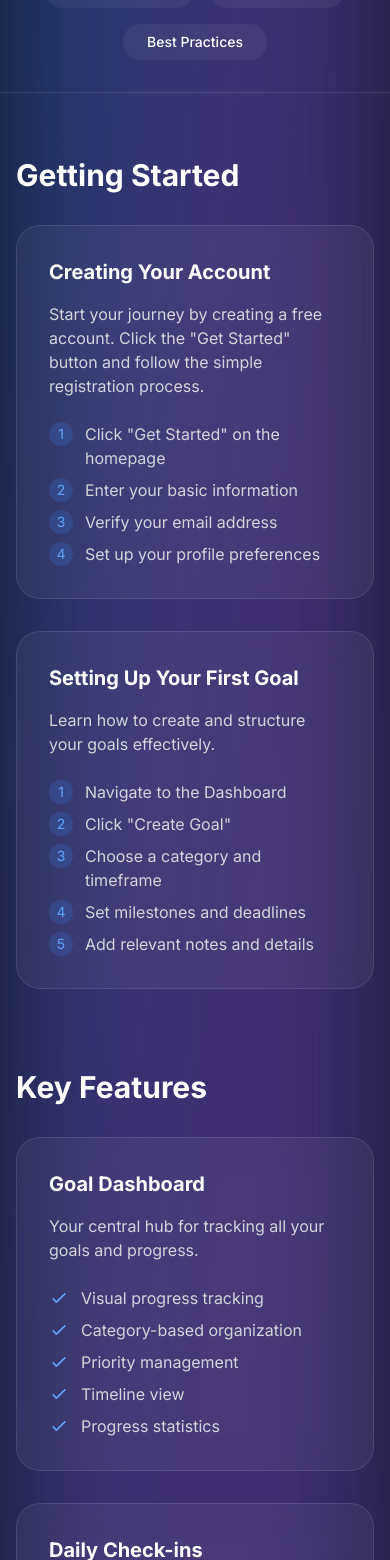
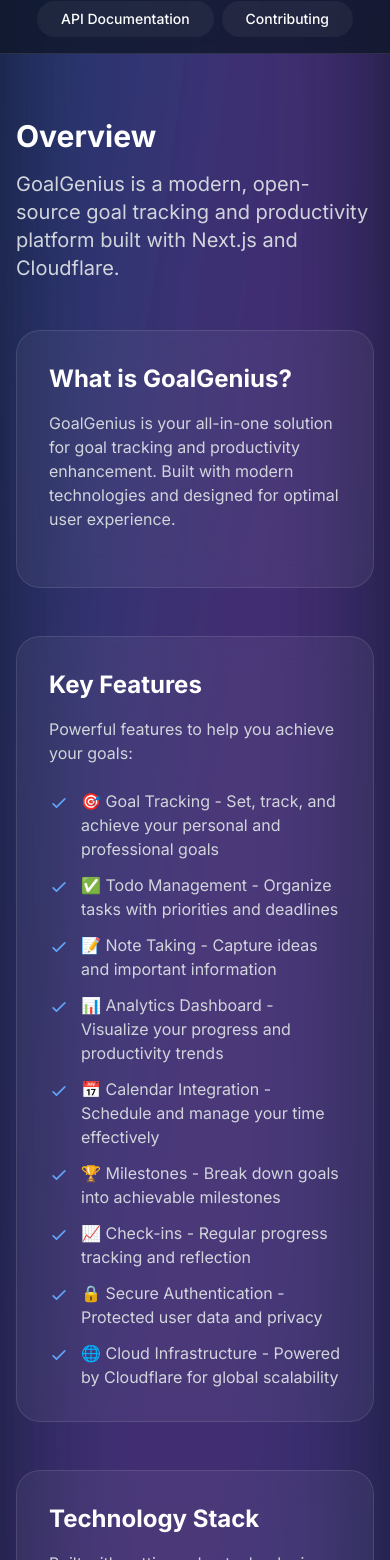
Before and after one commit to Ismailco/GoalGenius-website, a Next.js app: page /docs in a window 390 px wide. Shown: the part 368-1928 px from the top of the page. Built offline with nearby package versions, Linux system fonts and the light colour scheme.

Commit message:
Update the /docs page to use new tab/nav system & content

```diff
--- a/app/docs/page.tsx
+++ b/app/docs/page.tsx
@@ -1,170 +1,368 @@
-import { Metadata } from 'next';
+'use client';
+
+// import { Metadata } from 'next';
 import Link from 'next/link';
 import AnimatedSection from '../../components/AnimatedSection';
 import Script from 'next/script';
+import { useState } from 'react';
 
-interface StepContent {
-  subtitle: string;
-  text: string;
-  steps: string[];
+interface TabContent {
+  id: string;
+  title: string;
+  description: string;
+  content: {
+    title: string;
+    description?: string;
+    items?: string[];
+    type?: 'list' | 'code' | 'text';
+    codeLanguage?: string;
+    code?: string;
+  }[];
 }
 
-interface FeatureContent {
-  subtitle: string;
-  text: string;
-  features: string[];
-}
-
-interface TipContent {
-  subtitle: string;
-  text: string;
-  tips: string[];
-}
-
-type ContentItem = StepContent | FeatureContent | TipContent;
-
-interface Section {
-  id: string;
-  title: string;
-  content: ContentItem[];
-}
-
-const hasSteps = (item: ContentItem): item is StepContent => 'steps' in item;
-const hasFeatures = (item: ContentItem): item is FeatureContent => 'features' in item;
-const hasTips = (item: ContentItem): item is TipContent => 'tips' in item;
-
-const sections: Section[] = [
+const tabs: TabContent[] = [
   {
-    id: 'getting-started',
-    title: 'Getting Started',
+    id: 'overview',
+    title: 'Overview',
+    description: 'GoalGenius is a modern, open-source goal tracking and productivity platform built with Next.js and Cloudflare.',
     content: [
       {
-        subtitle: 'Creating Your Account',
-        text: 'Start your journey by creating a free account. Click the "Get Started" button and follow the simple registration process.',
-        steps: [
-          'Click "Get Started" on the homepage',
-          'Enter your basic information',
-          'Verify your email address',
-          'Set up your profile preferences'
+        title: 'What is GoalGenius?',
+        description: 'GoalGenius is your all-in-one solution for goal tracking and productivity enhancement. Built with modern technologies and designed for optimal user experience.',
+        type: 'text'
+      },
+      {
+        title: 'Key Features',
+        description: 'Powerful features to help you achieve your goals:',
+        type: 'list',
+        items: [
+          '🎯 Goal Tracking - Set, track, and achieve your personal and professional goals',
+          '✅ Todo Management - Organize tasks with priorities and deadlines',
+          '📝 Note Taking - Capture ideas and important information',
+          '📊 Analytics Dashboard - Visualize your progress and productivity trends',
+          '📅 Calendar Integration - Schedule and manage your time effectively',
+          '🏆 Milestones - Break down goals into achievable milestones',
+          '📈 Check-ins - Regular progress tracking and reflection',
+          '🔒 Secure Authentication - Protected user data and privacy',
+          '🌐 Cloud Infrastructure - Powered by Cloudflare for global scalability'
         ]
       },
       {
-        subtitle: 'Setting Up Your First Goal',
-        text: 'Learn how to create and structure your goals effectively.',
-        steps: [
-          'Navigate to the Dashboard',
-          'Click "Create Goal"',
-          'Choose a category and timeframe',
-          'Set milestones and deadlines',
-          'Add relevant notes and details'
+        title: 'Technology Stack',
+        description: 'Built with cutting-edge technologies:',
+        type: 'list',
+        items: [
+          'Frontend: Next.js 15.2.5, React 19, TailwindCSS',
+          'Database: Cloudflare D1 with Drizzle ORM',
+          'Authentication: Custom auth with better-auth',
+          'Deployment: Cloudflare Workers with OpenNext.js',
+          'Type Safety: TypeScript',
+          'UI Components: Custom components with Framer Motion',
+          'Security: DOMPurify, XSS protection'
         ]
       }
     ]
   },
   {
-    id: 'features',
-    title: 'Key Features',
+    id: 'getting-started',
+    title: 'Getting Started',
+    description: 'Learn how to use GoalGenius effectively with our comprehensive guides.',
     content: [
       {
-        subtitle: 'Goal Dashboard',
-        text: 'Your central hub for tracking all your goals and progress.',
-        features: [
-          'Visual progress tracking',
-          'Category-based organization',
-          'Priority management',
-          'Timeline view',
-          'Progress statistics'
+        title: 'Setting Up Your Account',
+        description: 'Get started with GoalGenius in minutes:',
+        type: 'list',
+        items: [
+          '1. Visit app.goalgenius.online and click "Sign Up"',
+          '2. Choose your authentication method (Google, GitHub, or Email)',
+          '3. Complete your profile setup',
+          '4. Set your first goal'
         ]
       },
       {
-        subtitle: 'Daily Check-ins',
-        text: 'Maintain accountability and track your daily progress.',
-        features: [
-          'Mood tracking',
-          'Progress updates',
-          'Daily reflections',
-          'Achievement logging',
-          'Challenge documentation'
+        title: 'Goals Management',
+        description: 'Create and manage your goals effectively:',
+        type: 'list',
+        items: [
+          '1. Navigate to the Goals dashboard',
+          '2. Click "Create Goal" to start a new goal',
+          '3. Set goal title, description, and deadline',
+          '4. Add milestones and success criteria',
+          '5. Set up regular check-ins',
+          '6. Track progress and update status'
         ]
       },
       {
-        subtitle: 'Smart Notes',
-        text: 'Capture and organize your thoughts and ideas.',
-        features: [
-          'Rich text formatting',
-          'Category tagging',
-          'Search functionality',
-          'Pin important notes',
-          'Share with others'
+        title: 'Todo Management',
+        description: 'Organize your tasks effectively:',
+        type: 'list',
+        items: [
+          '1. Access the Todo section',
+          '2. Create todos with priorities and deadlines',
+          '3. Group todos by projects or goals',
+          '4. Set reminders and notifications',
+          '5. Track completion status',
+          '6. View todo analytics'
+        ]
+      },
+      {
+        title: 'Milestones',
+        description: 'Break down goals into achievable milestones:',
+        type: 'list',
+        items: [
+          '1. Open a goal and click "Add Milestone"',
+          '2. Set milestone title and target date',
+          '3. Define success criteria',
+          '4. Add subtasks if needed',
+          '5. Track milestone progress',
+          '6. Celebrate milestone completion'
+        ]
+      },
+      {
+        title: 'Check-ins',
+        description: 'Regular progress tracking and reflection:',
+        type: 'list',
+        items: [
+          '1. Schedule regular check-ins',
+          '2. Record progress updates',
+          '3. Add reflection notes',
+          '4. Update goal status',
+          '5. Identify blockers or challenges',
+          '6. Plan next actions'
+        ]
+      },
+      {
+        title: 'Notes',
+        description: 'Capture and organize your thoughts:',
+        type: 'list',
+        items: [
+          '1. Create new notes with rich text formatting',
+          '2. Organize notes with tags and categories',
+          '3. Link notes to goals or milestones',
+          '4. Add attachments and references',
+          '5. Use search and filters',
+          '6. Share notes with collaborators'
+        ]
+      },
+      {
+        title: 'Analytics Dashboard',
+        description: 'Monitor your progress:',
+        type: 'list',
+        items: [
+          '1. View goal completion rates',
+          '2. Track milestone progress',
+          '3. Analyze check-in patterns',
+          '4. Monitor todo completion',
+          '5. Generate progress reports',
+          '6. Export analytics data'
         ]
       }
     ]
   },
   {
-    id: 'best-practices',
-    title: 'Best Practices',
+    id: 'api',
+    title: 'API Documentation',
+    description: 'Comprehensive guide to the GoalGenius API endpoints and integration.',
     content: [
       {
-        subtitle: 'Setting Effective Goals',
-        text: 'Learn how to set SMART goals that drive results.',
-        tips: [
-          'Be specific about what you want to achieve',
-          'Set measurable targets',
-          'Ensure goals are achievable and realistic',
-          'Define relevant goals that align with your vision',
-          'Set time-bound deadlines'
+        title: 'Authentication',
+        description: 'Secure your API requests:',
+        type: 'list',
+        items: [
+          'OAuth 2.0 support for Google and GitHub',
+          'JWT-based authentication',
+          'Secure session management',
+          'Role-based access control'
         ]
       },
       {
-        subtitle: 'Maintaining Consistency',
-        text: 'Develop habits that lead to long-term success.',
-        tips: [
-          'Schedule daily check-ins',
-          'Review progress weekly',
-          'Adjust goals as needed',
-          'Celebrate small wins',
-          'Learn from setbacks'
+        title: 'Goals API',
+        description: 'Manage goals programmatically:',
+        type: 'list',
+        items: [
+          'GET /api/goals - List all goals',
+          'GET /api/goals/:id - Get goal details',
+          'POST /api/goals - Create new goal',
+          'PUT /api/goals/:id - Update goal',
+          'DELETE /api/goals/:id - Delete goal',
+          'GET /api/goals/:id/progress - Get goal progress'
+        ]
+      },
+      {
+        title: 'Todos API',
+        description: 'Todo management endpoints:',
+        type: 'list',
+        items: [
+          'GET /api/todos - List all todos',
+          'GET /api/todos/:id - Get todo details',
+          'POST /api/todos - Create new todo',
+          'PUT /api/todos/:id - Update todo',
+          'DELETE /api/todos/:id - Delete todo',
+          'PUT /api/todos/:id/complete - Mark todo as complete'
+        ]
+      },
+      {
+        title: 'Milestones API',
+        description: 'Manage goal milestones:',
+        type: 'list',
+        items: [
+          'GET /api/goals/:id/milestones - List goal milestones',
+          'GET /api/milestones/:id - Get milestone details',
+          'POST /api/goals/:id/milestones - Create milestone',
+          'PUT /api/milestones/:id - Update milestone',
+          'DELETE /api/milestones/:id - Delete milestone',
+          'PUT /api/milestones/:id/complete - Complete milestone'
+        ]
+      },
+      {
+        title: 'Check-ins API',
+        description: 'Track progress with check-ins:',
+        type: 'list',
+        items: [
+          'GET /api/goals/:id/checkins - List goal check-ins',
+          'GET /api/checkins/:id - Get check-in details',
+          'POST /api/goals/:id/checkins - Create check-in',
+          'PUT /api/checkins/:id - Update check-in',
+          'DELETE /api/checkins/:id - Delete check-in'
+        ]
+      },
+      {
+        title: 'Notes API',
+        description: 'Manage notes and documentation:',
+        type: 'list',
+        items: [
+          'GET /api/notes - List all notes',
+          'GET /api/notes/:id - Get note details',
+          'POST /api/notes - Create new note',
+          'PUT /api/notes/:id - Update note',
+          'DELETE /api/notes/:id - Delete note',
+          'POST /api/notes/:id/attachments - Add attachment'
+        ]
+      },
+      {
+        title: 'Analytics API',
+        description: 'Access analytics data:',
+        type: 'list',
+        items: [
+          'GET /api/analytics/goals - Goal completion statistics',
+          'GET /api/analytics/milestones - Milestone progress',
+          'GET /api/analytics/todos - Todo completion rates',
+          'GET /api/analytics/checkins - Check-in patterns',
+          'GET /api/analytics/reports - Generate custom reports',
+          'GET /api/analytics/export - Export analytics data'
+        ]
+      }
+    ]
+  },
+  {
+    id: 'contributing',
+    title: 'Contributing',
+    description: 'Join our community and help make GoalGenius better.',
+    content: [
+      {
+        title: 'Development Setup',
+        description: 'Set up your development environment:',
+        type: 'code',
+        codeLanguage: 'bash',
+        code: `# Clone the repository
+git clone https://github.com/ismailco/goalgenius.git
+cd goalgenius
+
+# Install dependencies
+pnpm install
+
+# Set up environment variables
+cp .dev.vars.example .dev.vars
+cp .env.local.example .env.local
+
+# Set up the database
+pnpm db:generate
+pnpm db:migrate:local
+
+# Start the development server
+pnpm dev`
+      },
+      {
+        title: 'Code of Conduct',
+        description: 'Our community guidelines:',
+        type: 'list',
+        items: [
+          'Use welcoming and inclusive language',
+          'Be respectful of differing viewpoints and experiences',
+          'Gracefully accept constructive criticism',
+          'Focus on what is best for the community',
+          'Show empathy towards other community members'
+        ]
+      },
+      {
+        title: 'Pull Request Process',
+        description: 'Steps to contribute code:',
+        type: 'list',
+        items: [
+          '1. Fork the repository',
+          '2. Create a feature branch',
+          '3. Make your changes following our coding guidelines',
+          '4. Ensure tests pass and add new ones if needed',
+          '5. Update documentation as necessary',
+          '6. Submit a pull request with a clear description'
+        ]
+      },
+      {
+        title: 'Coding Guidelines',
+        description: 'Follow our coding standards:',
+        type: 'list',
+        items: [
+          'Use TypeScript for type safety',
+          'Follow the existing code style',
+          'Write meaningful variable and function names',
+          'Comment your code when necessary',
+          'Keep functions small and focused',
+          'Follow React hooks rules',
+          'Implement proper error handling'
         ]
       }
     ]
   }
 ];
 
-// Add metadata for better SEO
-export const metadata: Metadata = {
-	title: 'Documentation - GoalGenius',
-	description: 'Learn how to use GoalGenius effectively and achieve your goals faster. Comprehensive guides, best practices, and tutorials.',
-	openGraph: {
-		title: 'Documentation - GoalGenius',
-		description: 'Learn how to use GoalGenius effectively and achieve your goals faster. Comprehensive guides, best practices, and tutorials.',
-		type: 'website',
-		url: 'https://goalgenius.online/docs',
-		images: [
-			{
-				url: 'https://goalgenius.online/og-docs.jpg',
-				width: 1200,
-				height: 630,
-				alt: 'GoalGenius Documentation',
-			},
-		],
-	},
-	twitter: {
-		card: 'summary_large_image',
-		title: 'Documentation - GoalGenius',
-		description: 'Learn how to use GoalGenius effectively and achieve your goals faster. Comprehensive guides, best practices, and tutorials.',
-		images: ['https://goalgenius.online/og-docs.jpg'],
-	},
-	alternates: {
-		canonical: 'https://goalgenius.online/docs',
-	},
-};
+// export const metadata: Metadata = {
+// 	title: 'Documentation - GoalGenius',
+// 	description: 'Comprehensive documentation for GoalGenius - Learn how to use and contribute to our goal tracking platform.',
+// 	openGraph: {
+// 		title: 'Documentation - GoalGenius',
+// 		description: 'Comprehensive documentation for GoalGenius - Learn how to use and contribute to our goal tracking platform.',
+// 		type: 'website',
+// 		url: 'https://goalgenius.online/docs',
+// 		images: [
+// 			{
+// 				url: 'https://goalgenius.online/og-docs.jpg',
+// 				width: 1200,
+// 				height: 630,
+// 				alt: 'GoalGenius Documentation',
+// 			},
+// 		],
+// 	},
+// 	twitter: {
+// 		card: 'summary_large_image',
+// 		title: 'Documentation - GoalGenius',
+// 		description: 'Comprehensive documentation for GoalGenius - Learn how to use and contribute to our goal tracking platform.',
+// 		images: ['https://goalgenius.online/og-docs.jpg'],
+// 	},
+// 	alternates: {
+// 		canonical: 'https://goalgenius.online/docs',
+// 	},
+// };
 
 export default function DocsPage() {
+	const [activeTab, setActiveTab] = useState('overview');
+
+	const activeTabContent = tabs.find((tab) => tab.id === activeTab);
+
 	const structuredData = {
 		'@context': 'https://schema.org',
 		'@type': 'TechArticle',
 		headline: 'GoalGenius Documentation',
-		description: 'Learn how to use GoalGenius effectively and achieve your goals faster. Comprehensive guides, best practices, and tutorials.',
+		description: 'Comprehensive documentation for GoalGenius - Learn how to use and contribute to our goal tracking platform.',
 		author: {
 			'@type': 'Organization',
 			name: 'GoalGenius',
@@ -181,7 +379,7 @@
 			'@type': 'WebPage',
 			'@id': 'https://goalgenius.online/docs',
 		},
-		articleSection: sections.map((section) => section.title).join(', '),
+		articleSection: tabs.map((tab) => tab.title).join(', '),
 	};
 
 	return (
@@ -189,98 +387,127 @@
 			<Script id="structured-data" type="application/ld+json">
 				{JSON.stringify(structuredData)}
 			</Script>
-			<div className="absolute top-16 left-0 w-full h-full bg-gradient-to-br from-blue-500/20 via-purple-500/20 to-indigo-500/20 blur-3xl"></div>
+			<div className="absolute left-0 w-full h-full bg-gradient-to-br from-blue-500/20 via-purple-500/20 to-indigo-500/20 blur-3xl"></div>
 
 			{/* Header */}
-			<section className="relative py-16" aria-label="documentation header">
+			<section className="relative py-16 border-b border-white/10" aria-label="documentation header">
 				<div className="container mx-auto px-4">
 					<AnimatedSection initial={{ opacity: 0, y: 20 }} animate={{ opacity: 1, y: 0 }} transition={{ duration: 0.6 }} className="text-center max-w-3xl mx-auto">
 						<h1 className="text-4xl md:text-5xl font-bold bg-clip-text text-transparent bg-gradient-to-r from-blue-400 to-purple-400 mb-6">Documentation</h1>
-						<p className="text-xl text-gray-300 mb-8">Learn how to use GoalGenius effectively and achieve your goals faster.</p>
+						<p className="text-xl text-gray-300 mb-8">Everything you need to know about GoalGenius - from getting started to advanced features.</p>
 					</AnimatedSection>
 				</div>
 			</section>
 
-			{/* Navigation */}
-			<section className="relative py-8 border-b border-white/10" aria-label="navigation">
+			{/* Tabs Navigation */}
+			<div className="sticky top-0 z-10 bg-slate-900/80 backdrop-blur-lg border-b border-white/10">
 				<div className="container mx-auto px-4">
-					<nav className="flex flex-wrap gap-4 justify-center">
-						{sections.map((section) => (
-							<a key={section.id} href={`#${section.id}`} className="px-6 py-2 text-sm font-medium rounded-full text-white bg-white/5 hover:bg-white/10 transition-colors">
-								{section.title}
-							</a>
+					<nav className="flex flex-wrap gap-2 justify-center py-4" role="tablist">
+						{tabs.map((tab) => (
+							<button
+								key={tab.id}
+								role="tab"
+								aria-selected={activeTab === tab.id}
+								aria-controls={`${tab.id}-panel`}
+								onClick={() => setActiveTab(tab.id)}
+								className={`px-6 py-2 text-sm font-medium rounded-full transition-colors ${
+									activeTab === tab.id
+										? 'text-white bg-gradient-to-r from-blue-500 to-purple-500'
+										: 'text-white bg-white/5 hover:bg-white/10'
+								}`}
+							>
+								{tab.title}
+							</button>
 						))}
 					</nav>
 				</div>
-			</section>
+			</div>
 
-			{/* Content Sections */}
+			{/* Tab Content */}
+			{activeTabContent && (
 				<div className="relative py-16">
 					<div className="container mx-auto px-4">
-					{sections.map((section) => (
-						<section key={section.id} id={section.id} className="mb-20 last:mb-0" aria-label={section.title.toLowerCase()}>
-							<AnimatedSection initial={{ opacity: 0, y: 20 }} whileInView={{ opacity: 1, y: 0 }} viewport={{ once: true }} transition={{ duration: 0.6 }}>
-								<h2 className="text-3xl font-bold text-white mb-8">{section.title}</h2>
-								<div className="grid grid-cols-1 md:grid-cols-2 gap-8">
-									{section.content.map((item, index) => (
-										<AnimatedSection key={item.subtitle} initial={{ opacity: 0, y: 20 }} whileInView={{ opacity: 1, y: 0 }} viewport={{ once: true }} transition={{ duration: 0.6, delay: index * 0.2 }} className="bg-white/5 backdrop-blur-lg rounded-3xl p-8 border border-white/10">
-											<h3 className="text-xl font-bold text-white mb-4">{item.subtitle}</h3>
-											<p className="text-gray-300 mb-6">{item.text}</p>
-											{hasSteps(item) && (
-												<div className="space-y-2">
-													{item.steps.map((step, stepIndex) => (
-														<div key={stepIndex} className="flex items-start gap-3">
-															<span className="flex-shrink-0 w-6 h-6 flex items-center justify-center rounded-full bg-blue-500/20 text-blue-400 text-sm">{stepIndex + 1}</span>
-															<p className="text-gray-300">{step}</p>
-														</div>
-													))}
-												</div>
+						<AnimatedSection
+							key={activeTabContent.id}
+							initial={{ opacity: 0, y: 20 }}
+							animate={{ opacity: 1, y: 0 }}
+							transition={{ duration: 0.6 }}
+							className="max-w-4xl mx-auto"
+						>
+							<h2 className="text-3xl font-bold text-white mb-4">{activeTabContent.title}</h2>
+							<p className="text-xl text-gray-300 mb-12">{activeTabContent.description}</p>
+
+							<div className="space-y-12">
+								{activeTabContent.content.map((section, index) => (
+									<AnimatedSection
+										key={section.title}
+										initial={{ opacity: 0, y: 20 }}
+										whileInView={{ opacity: 1, y: 0 }}
+										viewport={{ once: true }}
+										transition={{ duration: 0.6, delay: index * 0.1 }}
+										className="bg-white/5 backdrop-blur-lg rounded-3xl p-8 border border-white/10"
+									>
+										<h3 className="text-2xl font-bold text-white mb-4">{section.title}</h3>
+										{section.description && (
+											<p className="text-gray-300 mb-6">{section.description}</p>
 										)}
-											{hasFeatures(item) && (
-												<ul className="space-y-2">
-													{item.features.map((feature, featureIndex) => (
-														<li key={featureIndex} className="flex items-center gap-3 text-gray-300">
-															<svg className="w-5 h-5 text-blue-400" fill="none" viewBox="0 0 24 24" stroke="currentColor">
-																<path strokeLinecap="round" strokeLinejoin="round" strokeWidth={2} d="M5 13l4 4L19 7" />
+										{section.type === 'list' && section.items && (
+											<ul className="space-y-3">
+												{section.items.map((item, i) => (
+													<li key={i} className="flex items-start gap-3 text-gray-300">
+														<svg
+															className="w-5 h-5 mt-1 flex-shrink-0 text-blue-400"
+															fill="none"
+															viewBox="0 0 24 24"
+															stroke="currentColor"
+														>
+															<path
+																strokeLinecap="round"
+																strokeLinejoin="round"
+																strokeWidth={2}
+																d="M5 13l4 4L19 7"
+															/>
 														</svg>
-															{feature}
+														<span>{item}</span>
 													</li>
 												))}
 											</ul>
 										)}
-											{hasTips(item) && (
-												<ul className="space-y-2">
-													{item.tips.map((tip, tipIndex) => (
-														<li key={tipIndex} className="flex items-center gap-3 text-gray-300">
-															<svg className="w-5 h-5 text-purple-400" fill="none" viewBox="0 0 24 24" stroke="currentColor">
-																<path strokeLinecap="round" strokeLinejoin="round" strokeWidth={2} d="M13 10V3L4 14h7v7l9-11h-7z" />
-															</svg>
-															{tip}
-														</li>
-													))}
-												</ul>
+										{section.type === 'code' && (
+											<div className="bg-slate-800 rounded-lg p-4 overflow-x-auto">
+												<pre className="text-gray-300">
+													<code>{section.code}</code>
+												</pre>
+											</div>
 										)}
 									</AnimatedSection>
 								))}
 							</div>
 						</AnimatedSection>
-						</section>
-					))}
 					</div>
 				</div>
+			)}
 
 			{/* Help CTA */}
-			<section className="relative py-16" aria-label="help">
+			<section className="relative py-16 border-t border-white/10" aria-label="help">
 				<div className="container mx-auto px-4">
 					<AnimatedSection initial={{ opacity: 0, scale: 0.95 }} whileInView={{ opacity: 1, scale: 1 }} viewport={{ once: true }} transition={{ duration: 0.6 }} className="bg-gradient-to-r from-blue-500/10 to-purple-500/10 rounded-3xl p-12 border border-white/10 text-center">
 						<h2 className="text-3xl font-bold text-white mb-4">Need More Help?</h2>
 						<p className="text-xl text-gray-300 mb-8 max-w-2xl mx-auto">Can&apos;t find what you&apos;re looking for? Our support team is here to help you succeed.</p>
+						<div className="flex flex-wrap gap-4 justify-center">
 							<Link href="/contact" className="inline-flex items-center px-8 py-3 text-lg font-medium rounded-full text-white bg-gradient-to-r from-indigo-500 to-purple-500 hover:from-indigo-600 hover:to-purple-600 transform hover:scale-105 transition-all duration-200">
 								Contact Support
 								<svg className="w-5 h-5 ml-2" fill="none" viewBox="0 0 24 24" stroke="currentColor">
 									<path strokeLinecap="round" strokeLinejoin="round" strokeWidth={2} d="M8 12h.01M12 12h.01M16 12h.01M21 12c0 4.418-4.03 8-9 8a9.863 9.863 0 01-4.255-.949L3 20l1.395-3.72C3.512 15.042 3 13.574 3 12c0-4.418 4.03-8 9-8s9 3.582 9 8z" />
 								</svg>
 							</Link>
+							<a href="https://github.com/ismailco/goalgenius/issues" target="_blank" rel="noopener noreferrer" className="inline-flex items-center px-8 py-3 text-lg font-medium rounded-full text-white bg-white/10 hover:bg-white/20 transform hover:scale-105 transition-all duration-200">
+								GitHub Issues
+								<svg className="w-5 h-5 ml-2" fill="none" viewBox="0 0 24 24" stroke="currentColor">
+									<path strokeLinecap="round" strokeLinejoin="round" strokeWidth={2} d="M10 20l4-16m4 4l4 4-4 4M6 16l-4-4 4-4" />
+								</svg>
+							</a>
+						</div>
 					</AnimatedSection>
 				</div>
 			</section>
```
Also changed, not shown: 2 other files (tests, documents, lock files or other folders). Lines whose indentation alone changed are shown as unchanged.
